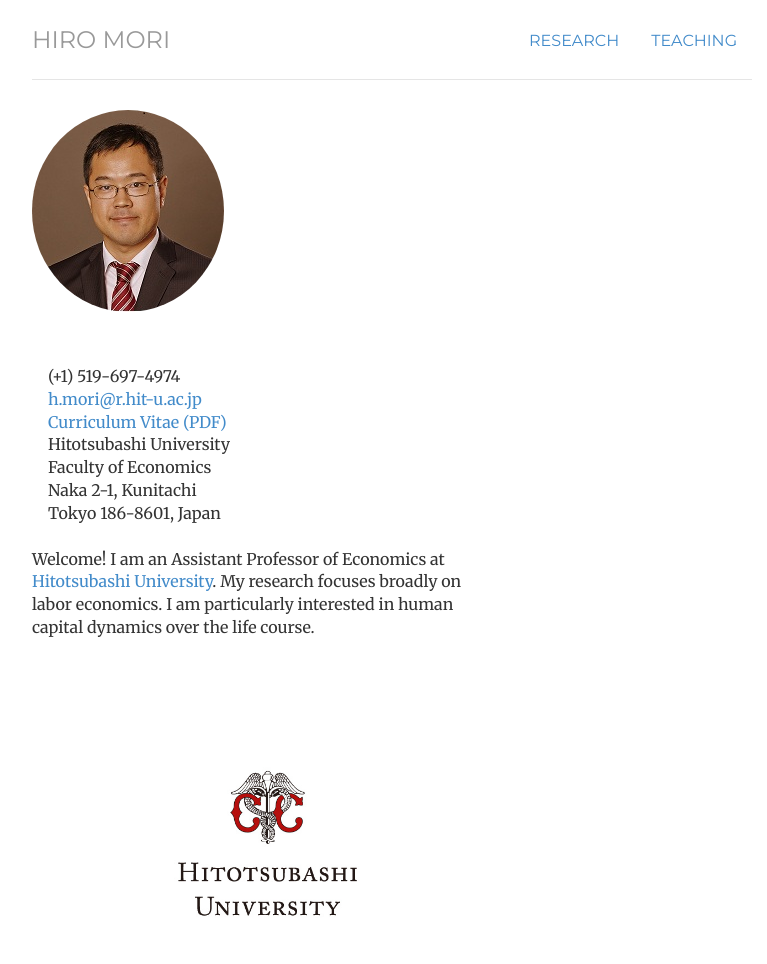
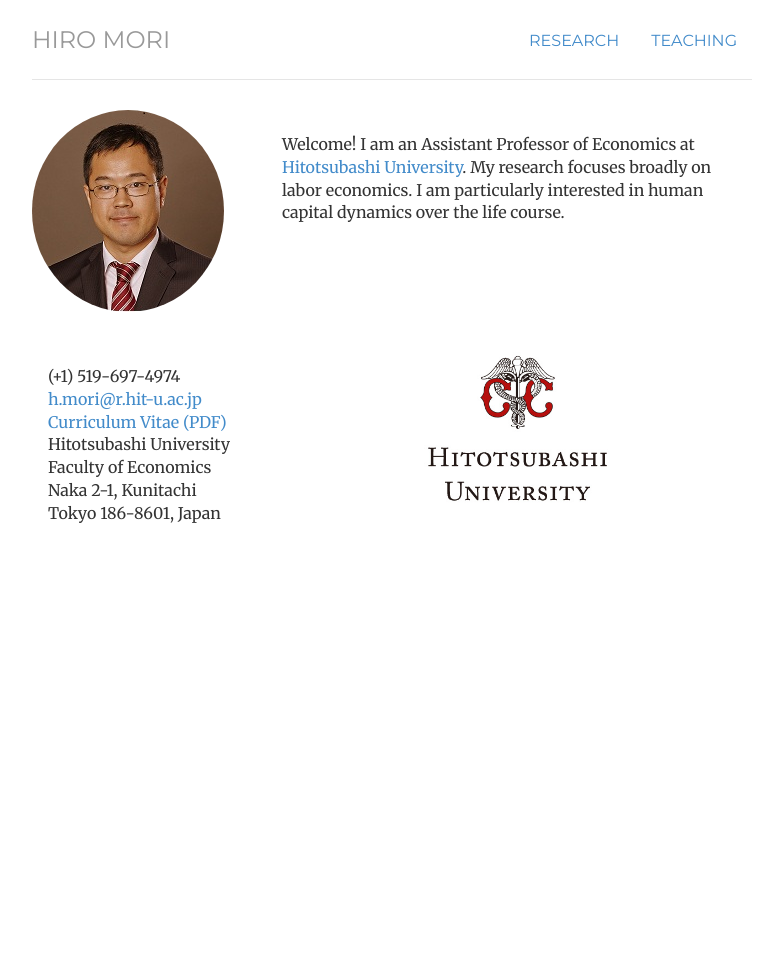
Before and after one commit to morihiroaki/morihiroaki.github.io, a Jekyll site: the page built from index.html, in a window 1280 px wide. Shown: the whole page, without its empty margins (248-1015 px from the left). Built offline with Jekyll 4.4.1, drawn with Linux system fonts in a browser that asks for light colours; after the commit the page ends 900 px from its top, so only the background shows below that.

Commit message:
Update index.html

```diff
--- a/index.html
+++ b/index.html
@@ -8,7 +8,7 @@
 <!--div class="jumbotron"-->
 <div class="row">
              <div class="box text-left">
-                 <div class='col-xs-5 text-left'>
+                 <div class='col-sm-4 text-left'>
                   	<img  class="img-circle avatar" alt="Hiro Mori" src="files/portrait.jpg">
                   	<br/><br/>
                     <div class="contact-item">
```
